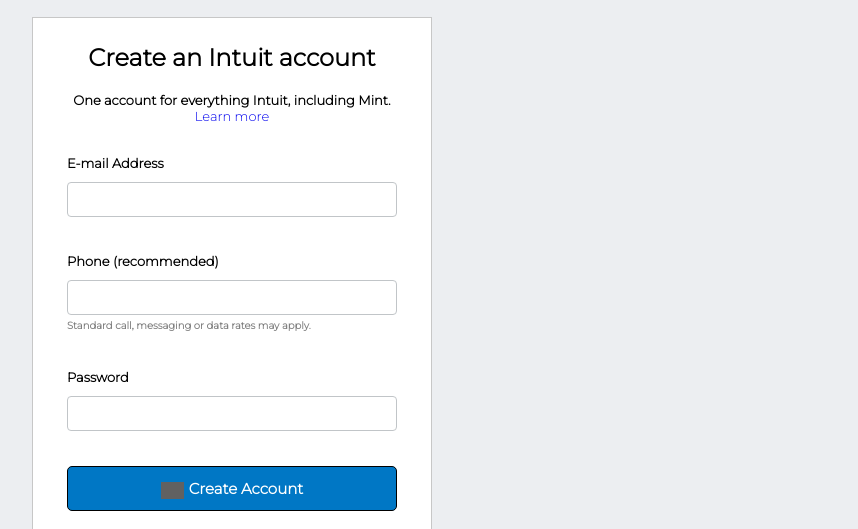
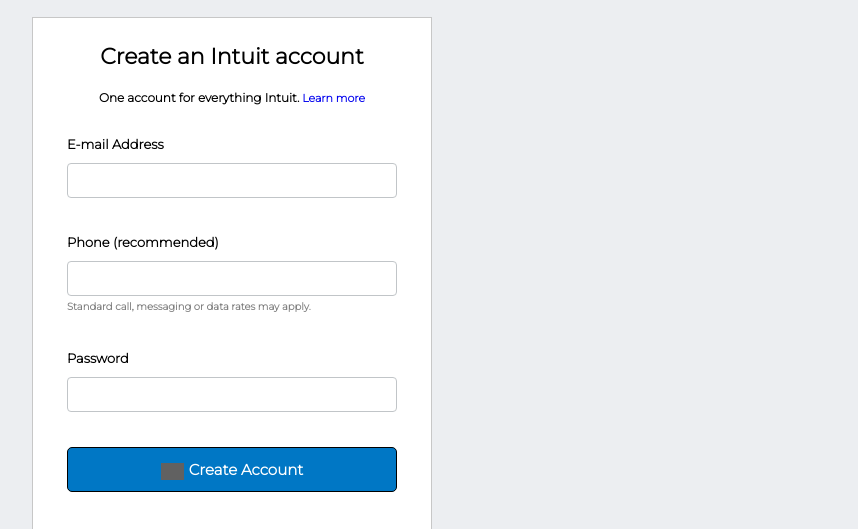
Before and after one commit to luciano-ilha/HTML-Forms, a plain HTML site: page index.html in a window 1280 px wide. Shown: the part 219-748 px from the top of the page, without its empty margins (408-1266 px from the left). Drawn offline with Linux system fonts and the light colour scheme; grey boxes are pictures that could not be loaded.

Commit message:
Change font size and edit README.md screenshot of the project

```diff
--- a/index.html
+++ b/index.html
@@ -35,8 +35,7 @@
 
   <div class="form">
     <h2>Create an Intuit account</h2>
-    <h4>One account for everything Intuit, including Mint.</h4>
-    <a href="#">Learn more</a>
+    <h4>One account for everything Intuit.<a href="#"> Learn more</a></h4>
 
     <form class="form-items" action="#">
       <label class="items-label" for="e-mail">E-mail Address</label><br>
--- a/style.css
+++ b/style.css
@@ -109,15 +109,16 @@
   margin-top: 5px;
   margin-bottom: 20px;
   font-family: 'Montserrat', sans-serif;
+  font-size: 22px;
 }
 
 .form h4 {
-  font-size: 13px;
+  font-size: 12px;
   font-family: 'Montserrat', sans-serif;
 }
 
 .form a {
-  font-size: 13px;
+  font-size: 11px;
   font-family: 'Montserrat', sans-serif;
 }
 
```
Also changed, not shown: images/HTML-Forms-Screenshot.png.
